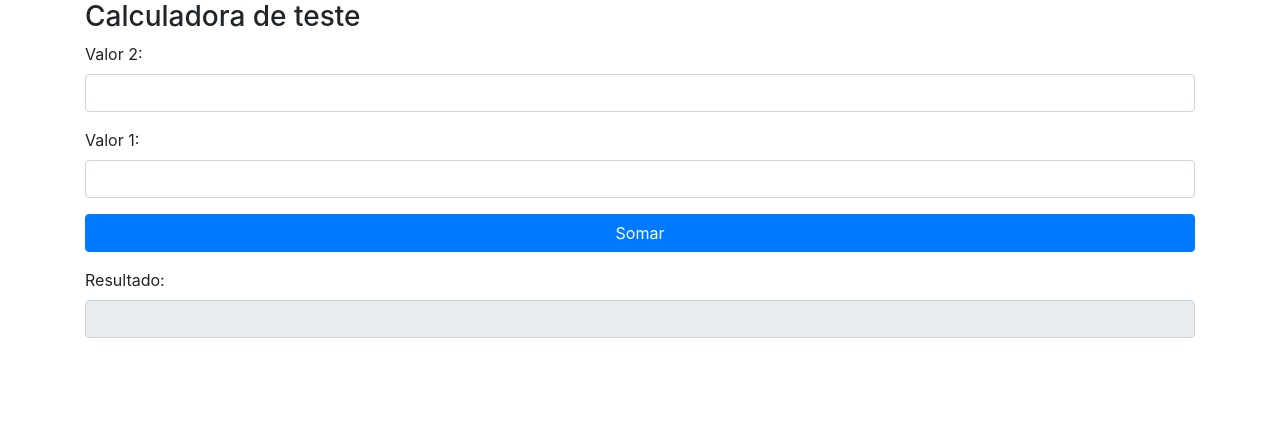
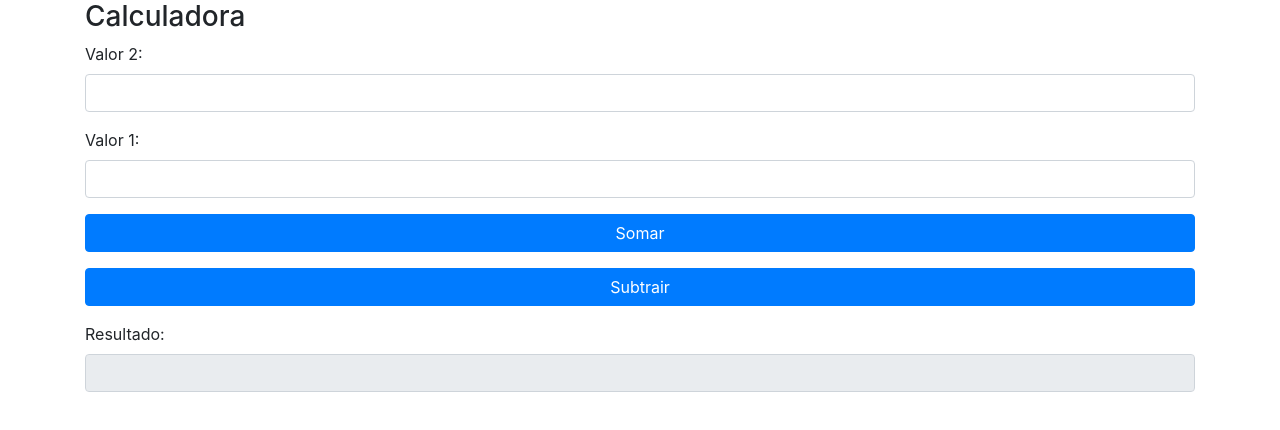
Before and after one commit to jussimar/prjIntroducaoAulaOnline01, a website: page www/index.html in a window 1280 px wide. Drawn offline with Linux system fonts and the light colour scheme.

Commit message:
alterando titulo e inserindo botão subtrair

```diff
--- a/www/index.html
+++ b/www/index.html
@@ -21,7 +21,7 @@
   <div class="container">
         <div class="row">
             <div class="col-12">
-                <h3> Calculadora de teste </h3>
+                <h3> Calculadora </h3>
             </div>
         </div>
         <div class="row">
@@ -50,6 +50,13 @@
         <div class="row">
             <div class="col-12">
                <div class="form-group">
+                <button class="btn btn-primary btn-block" id="subtrair">Subtrair</button>
+               </div>
+            </div>
+        </div>
+        <div class="row">
+            <div class="col-12">
+               <div class="form-group">
                 <label for="valor1">Resultado:</label>
                 <input type="number" id="result" class="form-control" readonly>
                </div>
```
